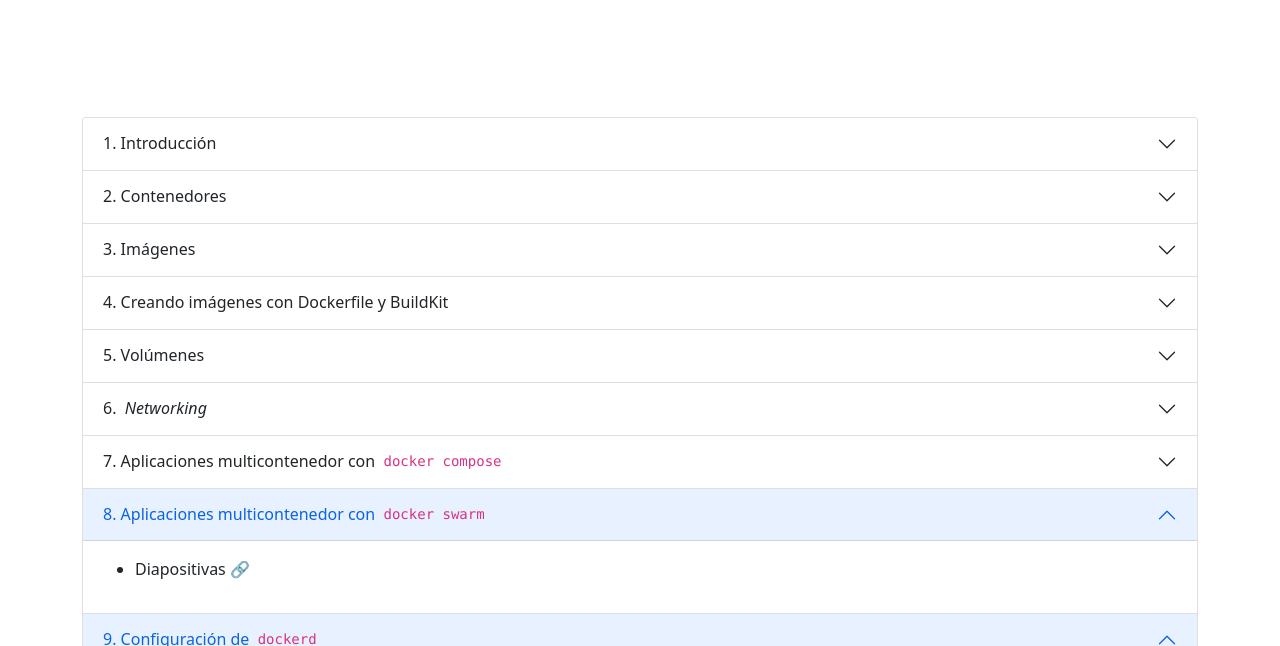
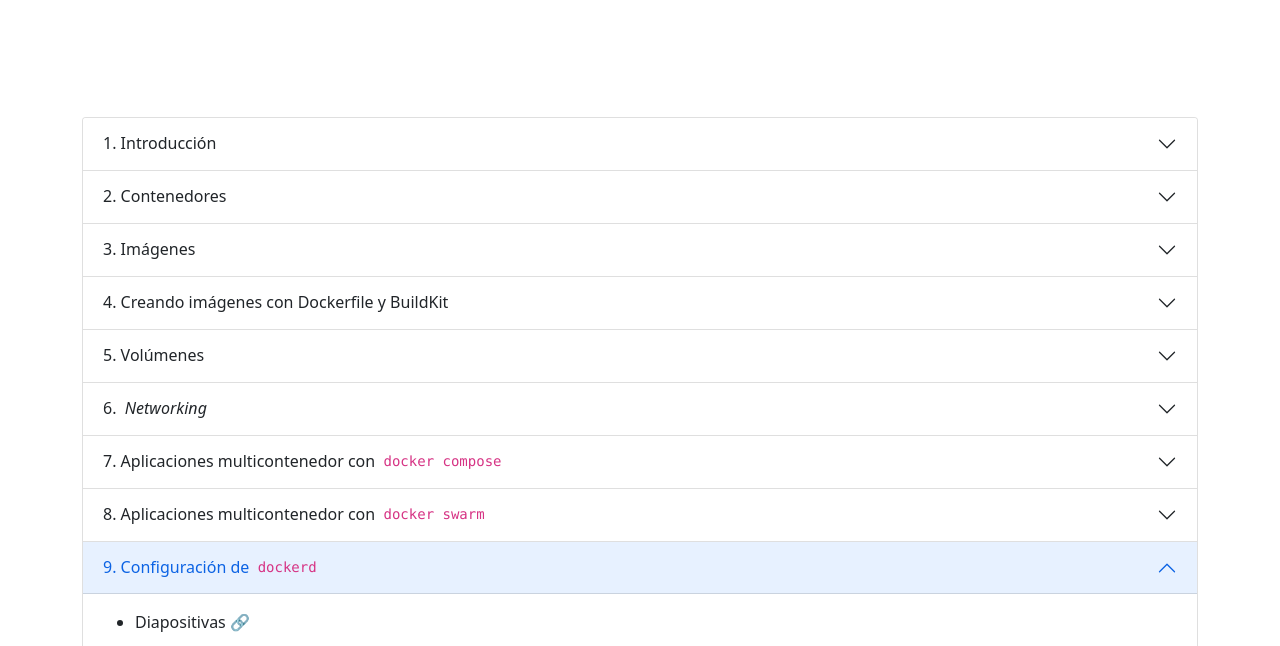
Before and after one commit to alfonsoalba-cursos/docker, a website: page slides/index.html in a window 1280 px wide. Shown: the part 306-952 px from the top of the page. Drawn offline with nearby package versions, Linux system fonts and the light colour scheme.

Commit message:
Fix collapsed menu in home page for docker swarm module.

```diff
--- a/slides/index.html
+++ b/slides/index.html
@@ -151,11 +151,11 @@
 
 					<div class="accordion-item"><!-- DockerSwarm -->
 						<h2 class="accordion-header" id="panelsStayOpen-headingDockerSwarm">
-						<button class="accordion-button" type="button" data-bs-toggle="collapse" data-bs-target="#panelsStayOpen-collapseDockerSwarm" aria-expanded="true" aria-controls="panelsStayOpen-collapseDockerSwarm">
+						<button class="accordion-button collapsed" type="button" data-bs-toggle="collapse" data-bs-target="#panelsStayOpen-collapseDockerSwarm" aria-expanded="true" aria-controls="panelsStayOpen-collapseDockerSwarm">
 							8. Aplicaciones multicontenedor con &nbsp;<code>docker swarm</code>
 						</button>
 						</h2>
-						<div id="panelsStayOpen-collapseDockerSwarm" class="accordion-collapse collapse show" aria-labelledby="panelsStayOpen-headingDockerSwarm">
+						<div id="panelsStayOpen-collapseDockerSwarm" class="accordion-collapse collapse" aria-labelledby="panelsStayOpen-headingDockerSwarm">
 							<div class="accordion-body">
 								<ul>
 									<li><a href="es/0080_docker_swarm/index.html"  class="text-decoration-none text-reset">Diapositivas 🔗</a></li>
```
